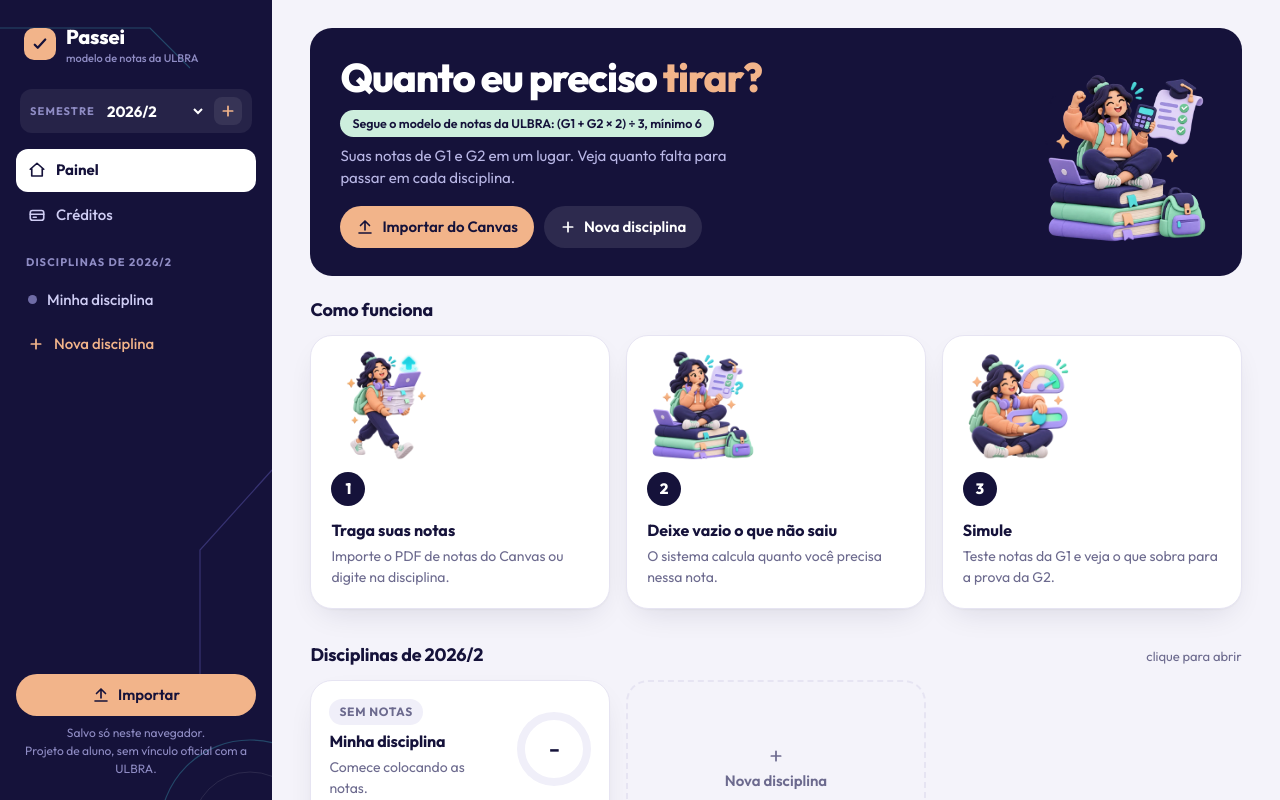
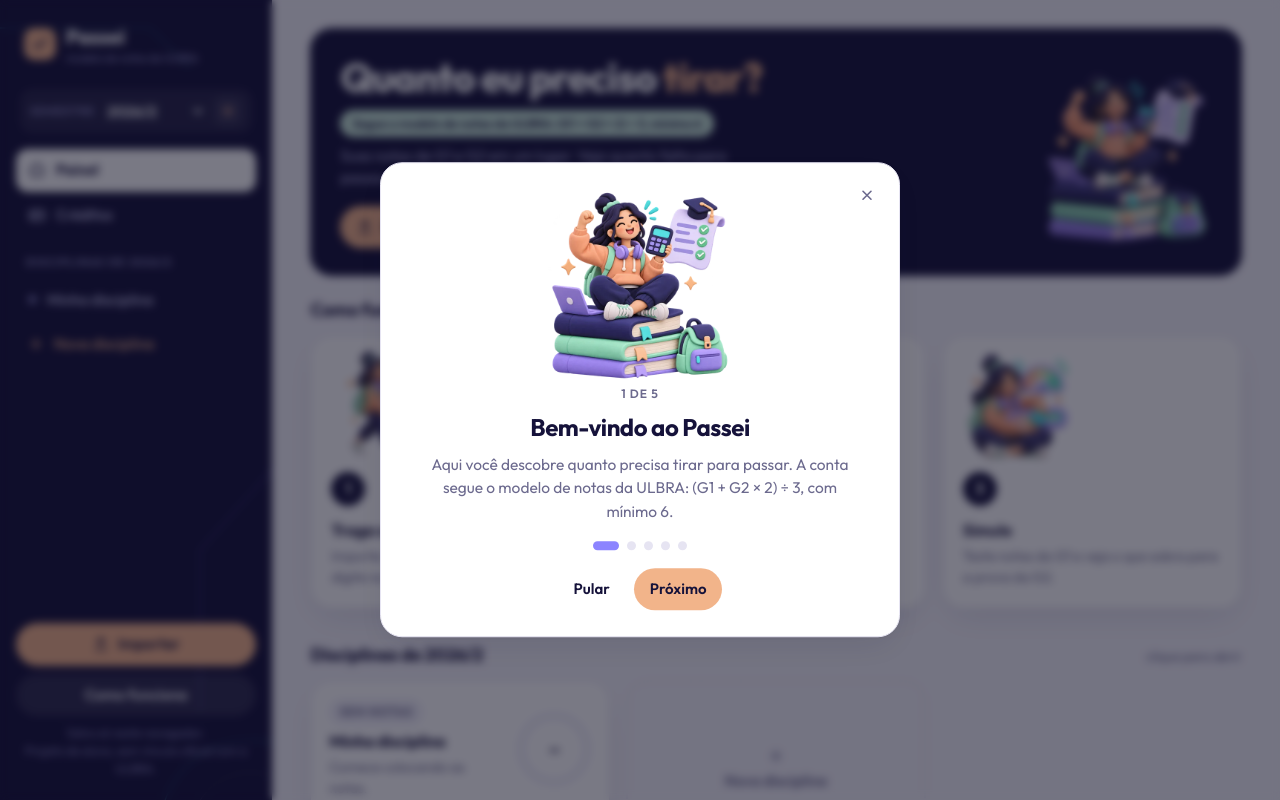
Before and after one commit to Yourdevdaniel/passei, a React (Vite) app: page / in a window 1280 px wide. Shown: the top 800 px of the page. Built offline with nearby package versions, Linux system fonts and the light colour scheme.

Commit message:
Onboarding de primeira visita

```diff
--- a/src/App.tsx
+++ b/src/App.tsx
@@ -8,6 +8,7 @@ import { Ic, RM, Toast, Seg, useAnim } from './components/ui';
 import { Grau, Resultado, Simulador, Trilha } from './components/Disciplina';
 import { CreditosView, PainelView } from './components/Telas';
 import { Ajustes, Importar } from './components/Dialogos';
+import { jaViuTour, marcarTour, Onboarding } from './components/Onboarding';
 
 type Tela = 'painel' | 'creditos' | 'disc';
 type Aba = 'notas' | 'sim';
@@ -21,6 +22,8 @@ export default function App() {
   const [prog, setProg] = useState<{ p: number; msg: string } | null>(null);
   const [toast, setToast] = useState<{ msg: string; err?: boolean } | null>(null);
   const [arrastando, setArrastando] = useState(false);
+  const [tour, setTour] = useState(() => !jaViuTour()); // abre sozinho só na primeira visita
+  const fecharTour = () => { marcarTour(); setTour(false); };
   const toastT = useRef(0);
   const d = db.lista[db.cur];
   const r = avaliar(d);
@@ -151,6 +154,7 @@ export default function App() {
       </nav>
       <div className="side-foot anim-top">
         <button className="btn peach" onClick={() => setImp(true)}>{Ic.up} Importar</button>
+        <button className="btn glass" onClick={() => setTour(true)}>Como funciona</button>
         <small>Salvo só neste navegador.<br />Projeto de aluno, sem vínculo oficial com a ULBRA.</small>
       </div>
     </aside>
@@ -193,6 +197,7 @@ export default function App() {
 
     <Ajustes open={ajustes} onClose={() => setAjustes(false)} d={d} set={set} apagar={apagar} exportar={exportar} restaurar={restaurar} />
     <Importar open={imp} onClose={() => { if (!prog) setImp(false); }} onArquivo={importarArquivo} onTexto={importarTexto} prog={prog} />
+    <Onboarding open={tour} onClose={fecharTour} importar={() => { fecharTour(); setImp(true); }} />
     {arrastando && <div className="dragzone">Solte para importar</div>}
     <Toast t={toast} />
   </div>;
--- /dev/null
+++ b/src/components/Onboarding.tsx
@@ -0,0 +1,58 @@
+// Apresentação de primeira visita: 5 telas curtas, com a mascote
+import { useEffect, useRef, useState } from 'react';
+import gsap from 'gsap';
+import { Ic, Img, Painel, T } from './ui';
+
+const KEY = 'passei-tour';
+export const jaViuTour = () => { try { return !!localStorage.getItem(KEY); } catch { return true; } };
+export const marcarTour = () => { try { localStorage.setItem(KEY, '1'); } catch { /* navegador sem armazenamento */ } };
+
+const PASSOS = [
+  { img: 'hero', t: 'Bem-vindo ao Passei', p: 'Aqui você descobre quanto precisa tirar para passar. A conta segue o modelo de notas da ULBRA: (G1 + G2 × 2) ÷ 3, com mínimo 6.' },
+  { img: 'passo1', t: 'Traga suas notas', p: 'Importe o PDF de notas do Canvas ou crie a disciplina e digite. Cada grau tem trabalhos e prova, do jeito que o professor dividiu.' },
+  { img: 'passo2', t: 'Deixe vazio o que não saiu', p: 'Campo vazio é nota que ainda não existe. O Passei calcula quanto você precisa nela para fechar a média.' },
+  { img: 'passo3', t: 'Simule antes da prova', p: 'No simulador, escolha uma nota para a G1 e veja o que sobra para a prova da G2. Se cair no exame, ele mostra quanto precisa lá.' },
+  { img: 'creditos', t: 'Semestres e créditos', p: 'Separe as disciplinas por semestre no menu. Em Créditos, informe os créditos e o valor para ter uma estimativa do custo.' },
+];
+
+export function Onboarding({ open, onClose, importar }: { open: boolean; onClose: () => void; importar: () => void }) {
+  const [i, setI] = useState(0);
+  const corpo = useRef<HTMLDivElement>(null);
+  const s = PASSOS[i], ultimo = i === PASSOS.length - 1;
+  useEffect(() => { if (open) setI(0); }, [open]);
+  useEffect(() => { // troca de tela
+    if (!open || !T || !corpo.current) return;
+    const tw = gsap.fromTo(corpo.current.children, { y: 14, opacity: 0 }, { y: 0, opacity: 1, duration: .4, stagger: .06, ease: 'power3.out' });
+    return () => { tw.kill(); };
+  }, [i, open]);
+  useEffect(() => { // setas do teclado
+    if (!open) return;
+    const k = (e: KeyboardEvent) => {
+      if (e.key === 'ArrowRight') setI(x => Math.min(PASSOS.length - 1, x + 1));
+      if (e.key === 'ArrowLeft') setI(x => Math.max(0, x - 1));
+    };
+    addEventListener('keydown', k);
+    return () => removeEventListener('keydown', k);
+  }, [open]);
+  return <Painel open={open} onClose={onClose} className="modal">
+    <div className="tour">
+      <button className="ico tour-x" onClick={onClose} aria-label="Fechar">{Ic.x}</button>
+      <div className="tour-corpo" ref={corpo} aria-live="polite">
+        <div className="tour-img"><Img name={s.img} /></div>
+        <small>{i + 1} de {PASSOS.length}</small>
+        <h3>{s.t}</h3>
+        <p>{s.p}</p>
+      </div>
+      <div className="tour-dots" role="tablist" aria-label="Etapas">
+        {PASSOS.map((x, j) => <button key={x.img} role="tab" aria-selected={j === i} aria-label={`Etapa ${j + 1}: ${x.t}`} className={j === i ? 'on' : ''} onClick={() => setI(j)} />)}
+      </div>
+      <div className="tour-act">
+        {i > 0 ? <button className="btn line" onClick={() => setI(i - 1)}>Voltar</button> : <button className="btn" onClick={onClose}>Pular</button>}
+        {ultimo ? <>
+          <button className="btn line" onClick={onClose}>Digitar minhas notas</button>
+          <button className="btn peach" onClick={importar}>{Ic.up} Importar do Canvas</button>
+        </> : <button className="btn peach" onClick={() => setI(i + 1)}>Próximo</button>}
+      </div>
+    </div>
+  </Painel>;
+}
--- a/src/styles.css
+++ b/src/styles.css
@@ -333,3 +333,17 @@ footer{text-align:center;color:var(--mut);font-size:13px;margin-top:40px}
   .ag.cr.cr-h{display:none}
 }
 .passo .slot{width:110px;margin:-6px 0 12px}
+
+/* apresentação de primeira visita */
+.tour{position:relative;text-align:center}
+.tour-x{position:absolute;top:-10px;right:-10px}
+.tour-img{height:190px;display:grid;place-items:center;margin-bottom:6px}
+.tour-img .slot{height:190px;width:auto}
+.tour-corpo small{display:block;color:var(--mut);font-weight:600;font-size:12px;letter-spacing:.08em;text-transform:uppercase}
+.tour-corpo h3{font-size:24px;letter-spacing:-.02em;margin:6px 0 8px}
+.tour-corpo p{margin:0 auto;color:var(--mut);max-width:42ch;min-height:4.5em;font-size:15.5px}
+.tour-dots{display:flex;justify-content:center;gap:8px;margin:18px 0}
+.tour-dots button{width:9px;height:9px;border-radius:99px;background:var(--line);transition:width .3s,background .3s}
+.tour-dots button.on{width:26px;background:var(--lav)}
+.tour-act{display:flex;justify-content:center;gap:8px;flex-wrap:wrap}
+@media (max-width:900px){.side-foot .btn.glass{display:none}}
```
